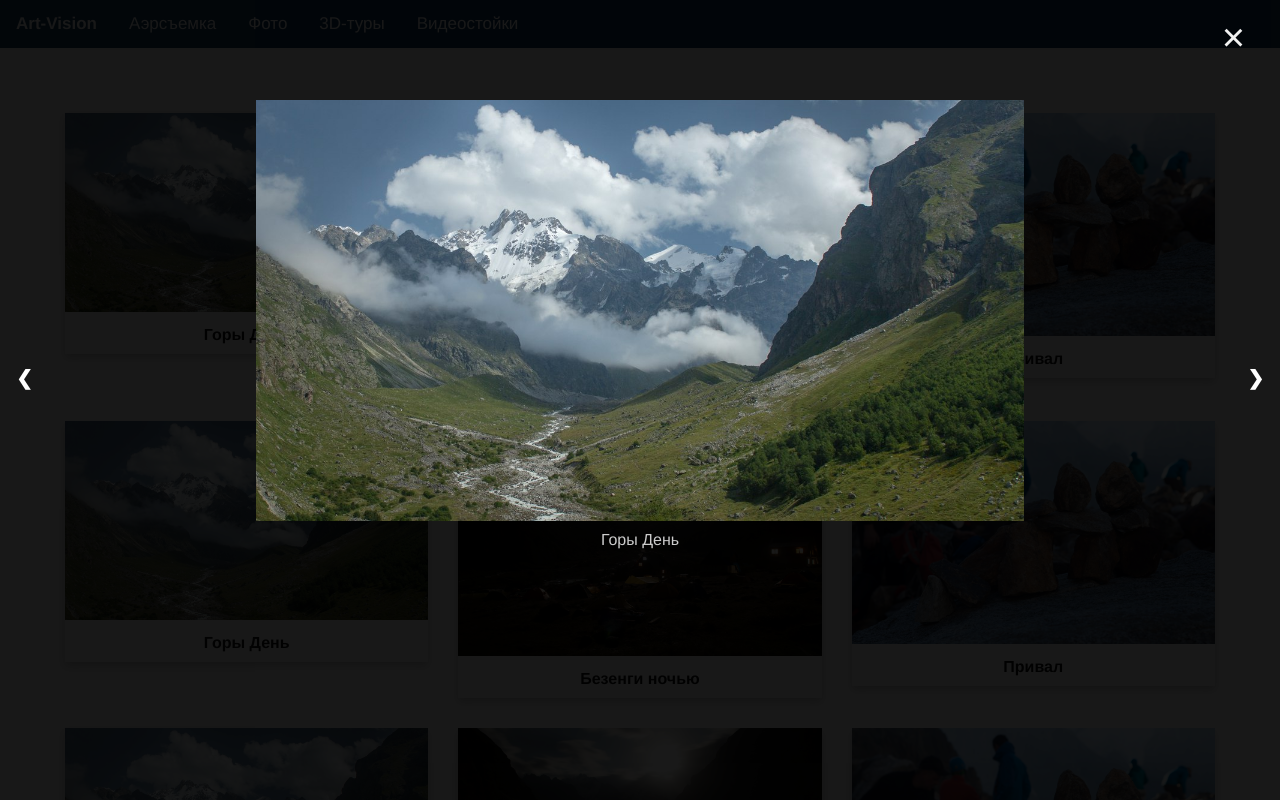
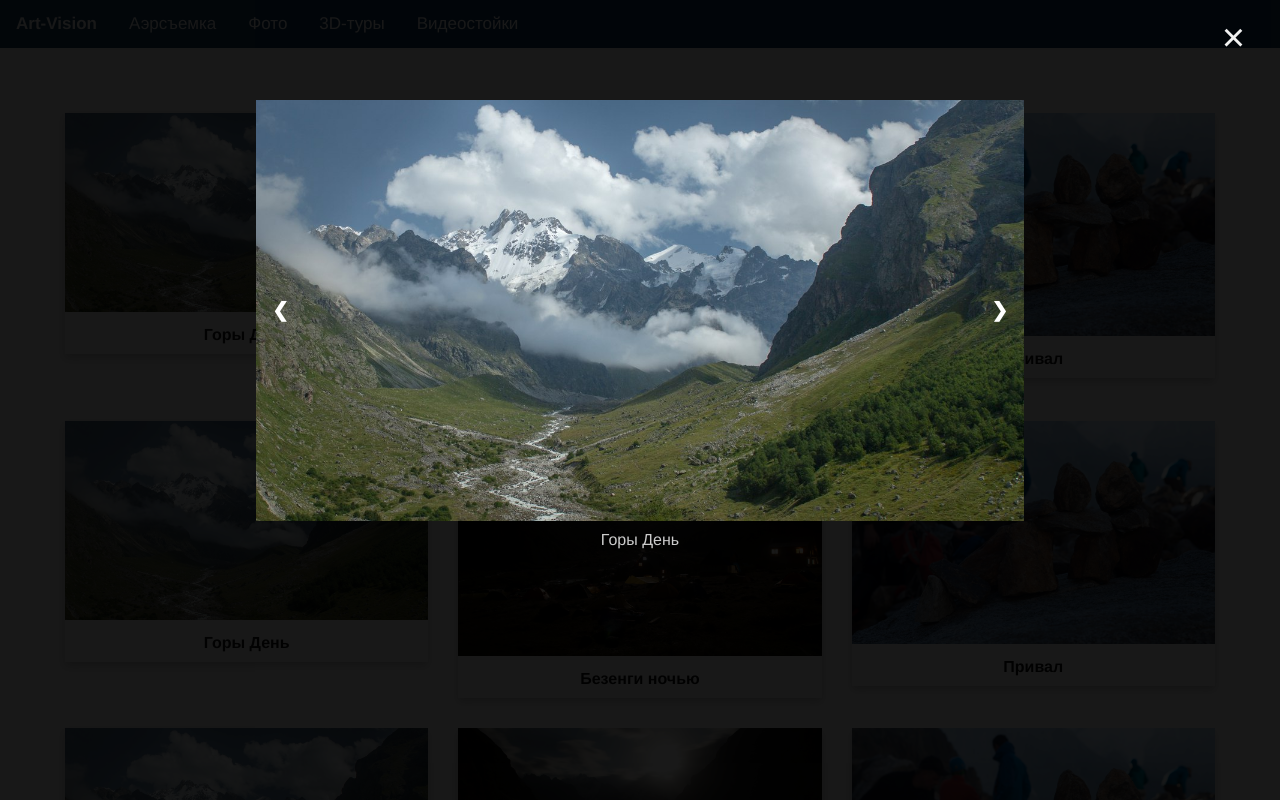
Before and after one commit to kochnev/tanikochneva, a plain HTML site: page panorama.html in a window 1280 px wide. Both pictures are taken after a click on the picture 246 px from the left and 212 px from the top of the page. Shown: the top 800 px of the page. Drawn offline with Linux system fonts and the light colour scheme.

Commit message:
edited gallary

```diff
--- a/css/main.css
+++ b/css/main.css
@@ -138,8 +138,15 @@ img {
     display: block;
     width: 60%;
     max-width: 1024px;
+    position: relative;
 }
 
+.slide {
+    position: relative;
+}
+#img01 {
+    display: block;
+}
 /* Caption of Modal Image */
 #caption {
     margin: auto;
@@ -156,7 +163,7 @@ img {
 .next {
   cursor: pointer;
   position: absolute;
-  top: 50%;
+  top: 55%;
   width: auto;
   padding: 16px;
   margin-top: -50px;
@@ -167,6 +174,7 @@ img {
   border-radius: 0 3px 3px 0;
   user-select: none;
   -webkit-user-select: none;
+  display: block;
 }
 /* Position the "next button" to the right */
 .next {
--- a/panorama.html
+++ b/panorama.html
@@ -1,6 +1,7 @@
 <!DOCTYPE html>
 <html>
 <head>
+<meta charset="utf-8">
 <meta name="viewport" content="width=device-width, initial-scale=1.0">
 <link rel="stylesheet" href="css/main.css">
 <script type="text/javascript" src="js/main.js"></script>
@@ -106,10 +107,14 @@
 <!-- The Modal -->
 <div id="myModal" class="modal">
   <span class="close" onclick="closeModal()">&times;</span>
-  <img class="modal-content" id="img01">
-  <a class="prev" onclick="plusSlides(-1)">&#10094;</a>
-  <a class="next" onclick="plusSlides(1)">&#10095;</a>
-  <div id="caption"></div>
+  <div class="modal-content">
+    <div class="slide">
+        <img  id="img01">
+        <a class="prev" onclick="plusSlides(-1)">&#10094;</a>
+        <a class="next" onclick="plusSlides(1)">&#10095;</a>
+    </div>
+    <div id="caption"></div>
+  </div>
 </div>
 
 <div class="footer">
```
Also changed, not shown: 2 other files.
